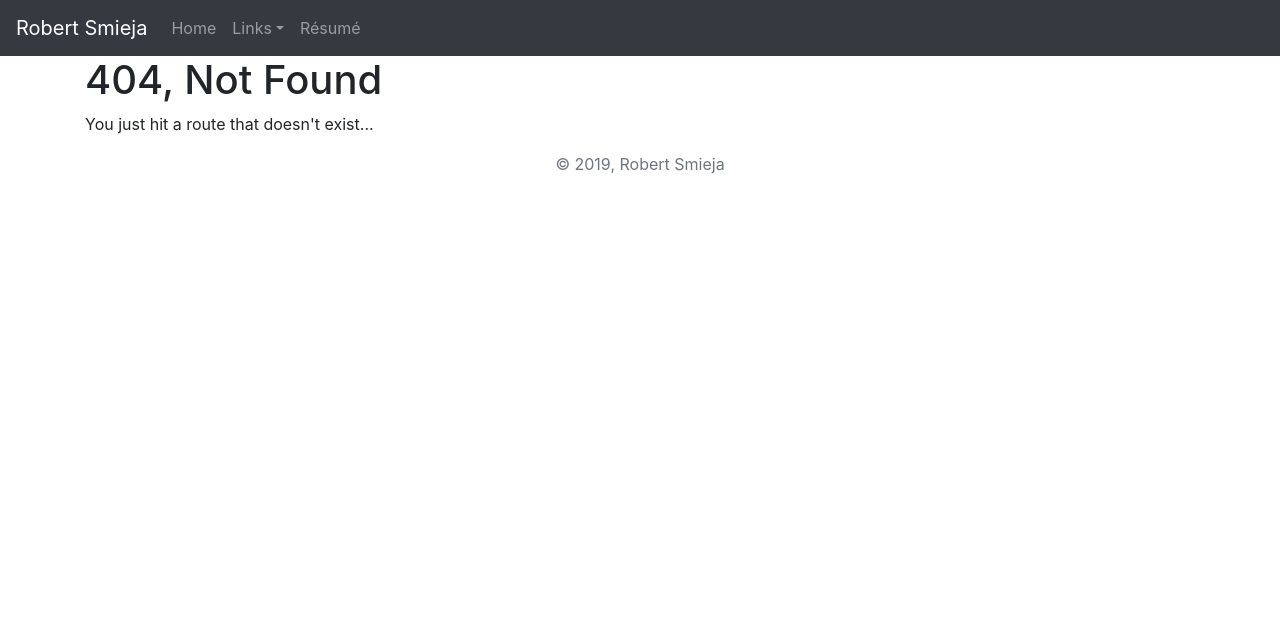
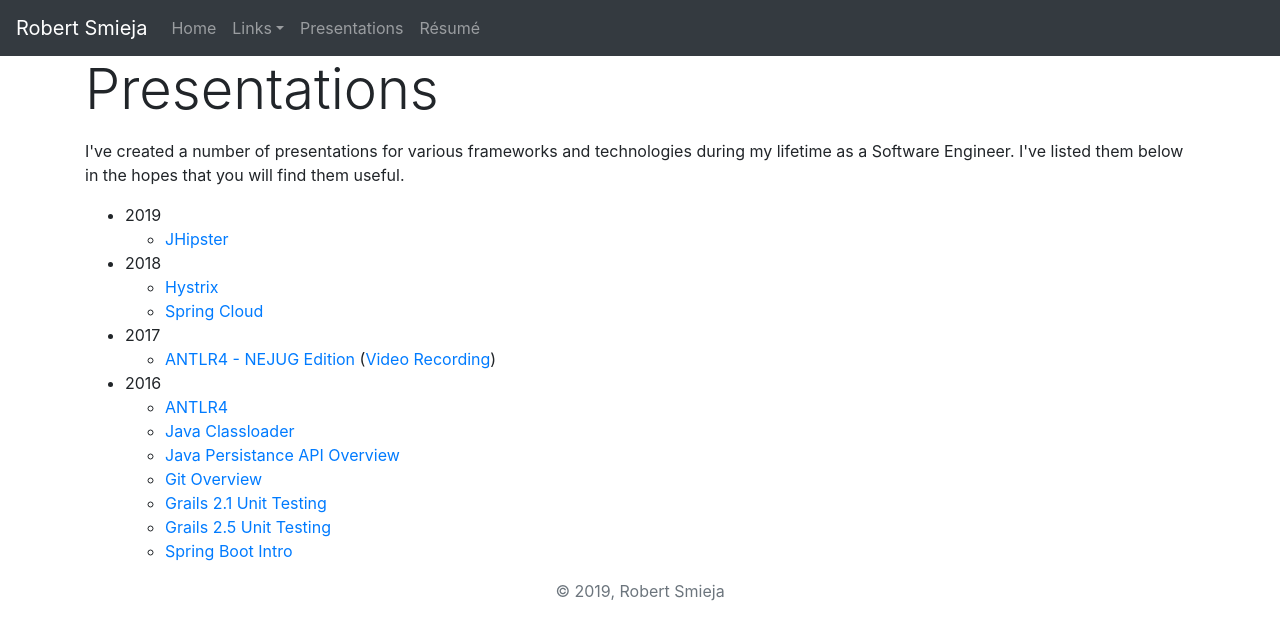
Before and after one commit to robertsmieja/robertsmieja.com, a Gatsby site: page /presentations in a window 1280 px wide. Before the commit this address had no page. Built offline with nearby package versions, Linux system fonts and the light colour scheme; Gatsby itself is replaced by a stand-in of ours.

Commit message:
Add Presentations page

```diff
--- a/src/components/header.tsx
+++ b/src/components/header.tsx
@@ -34,6 +34,9 @@
               <FontAwesomeIcon icon={faLinkedin} /> LinkedIn
             </NavDropdown.Item>
           </NavDropdown>
+          <Link className="nav-link" to="/presentations/">
+            Presentations
+          </Link>
           <Link className="nav-link" to="/resume/">
             Résumé
           </Link>
--- /dev/null
+++ b/src/pages/presentations.tsx
@@ -0,0 +1,97 @@
+import React from "react"
+
+import { faGithub } from "@fortawesome/free-brands-svg-icons"
+import { FontAwesomeIcon } from "@fortawesome/react-fontawesome"
+import { Link } from "gatsby"
+import Container from "react-bootstrap/Container"
+import Layout from "../components/layout"
+import SEO from "../components/seo"
+
+const PresentationsPage = () => (
+  <Layout>
+    <SEO
+      title="Presentations"
+      keywords={[`presentations`, `robertsmieja`, `robert`, `smieja`]}
+    />
+    <Container>
+      <p className="display-4">Presentations</p>
+      <p>
+        I've created a number of presentations for various frameworks and
+        technologies during my lifetime as a Software Engineer. I've listed them
+        below in the hopes that you will find them useful.
+      </p>
+      <ul>
+        <li>2019</li>
+        <ul>
+          <li>
+            <a href="https://drive.google.com/open?id=1UtHVimNzWgHmKRO9C2p_tGpXTb1IZIvhbr6KdOPHSPE">
+              JHipster
+            </a>
+          </li>
+        </ul>
+        <li>2018</li>
+        <ul>
+          <li>
+            <a href="https://drive.google.com/open?id=1F858H6PNqXatZ0TgAZJi0u7udhE77jYj_SGOb1ZbrNQ">
+              Hystrix
+            </a>
+          </li>
+          <li>
+            <a href="https://drive.google.com/open?id=1z_0CFzrrYdD4OGiWn_ue3ev2Tb7Hmklnk76mp7mC-Zo">
+              Spring Cloud
+            </a>
+          </li>
+        </ul>
+        <li>2017</li>
+        <ul>
+          <li>
+            <a href="https://drive.google.com/open?id=16jnaqvufQd43odXG8TmrdweUpRGJxjBwpEywuZI9KOU">
+              ANTLR4 - NEJUG Edition
+            </a>{" "}
+            (<a href="https://vimeo.com/199478127">Video Recording</a>)
+          </li>
+        </ul>
+        <li>2016</li>
+        <ul>
+          <li>
+            <a href="https://drive.google.com/open?id=1jif18rAMUMmpZa5JuWM4BOxgNdV9g2H5jU3CZHOzWXM">
+              ANTLR4
+            </a>
+          </li>
+          <li>
+            <a href="https://drive.google.com/open?id=1nqVxyn2qz9HJB9PyvFbJNJ0BvplgB5skptgC7niGz40">
+              Java Classloader
+            </a>
+          </li>
+          <li>
+            <a href="https://drive.google.com/open?id=1_sZ-URrqY7B90I_ImvmIsLDA0t4k-NuJfSqHsJS4724">
+              Java Persistance API Overview
+            </a>
+          </li>
+          <li>
+            <a href="https://drive.google.com/open?id=1fWIGVNfDkyNYgz1ExBUulds_OnUCaMk2dshzPD972gM">
+              Git Overview
+            </a>
+          </li>
+          <li>
+            <a href="https://drive.google.com/open?id=10-LJWRSkSUh3GzioqF2MEUQHjm4zKx4yYDlX5rhMI-Q">
+              Grails 2.1 Unit Testing
+            </a>
+          </li>
+          <li>
+            <a href="https://drive.google.com/open?id=13hhP4uQXJu2HktC_PX_TXwmzy2WsjRoYNdix4UYdp70">
+              Grails 2.5 Unit Testing
+            </a>
+          </li>
+          <li>
+            <a href="https://drive.google.com/open?id=1d4KLTHiFEZlRN0YmDUs7aT2bHVATpxGKQb0OOgk2jrA">
+              Spring Boot Intro
+            </a>
+          </li>
+        </ul>
+      </ul>
+    </Container>
+  </Layout>
+)
+
+export default PresentationsPage
```
